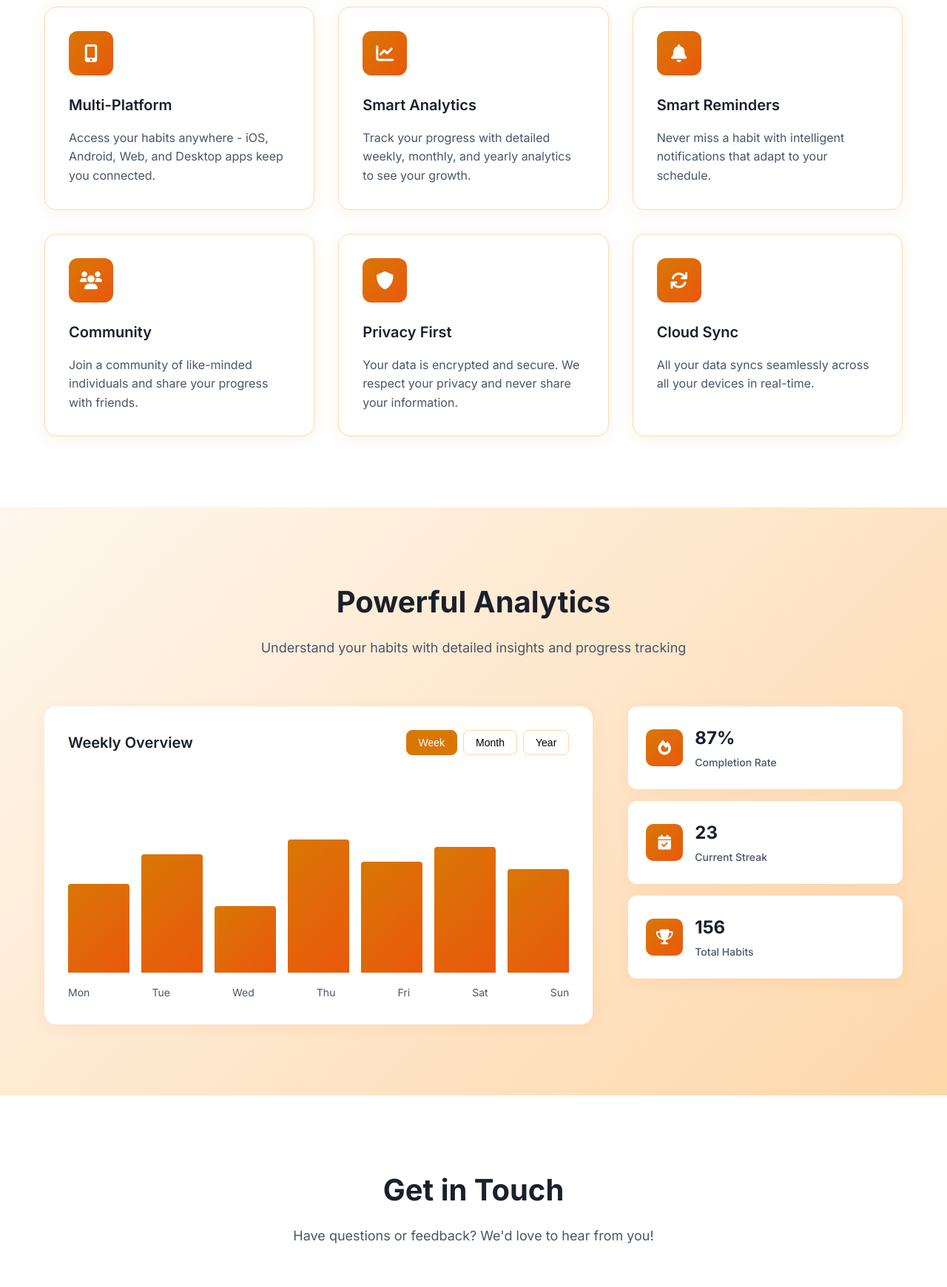
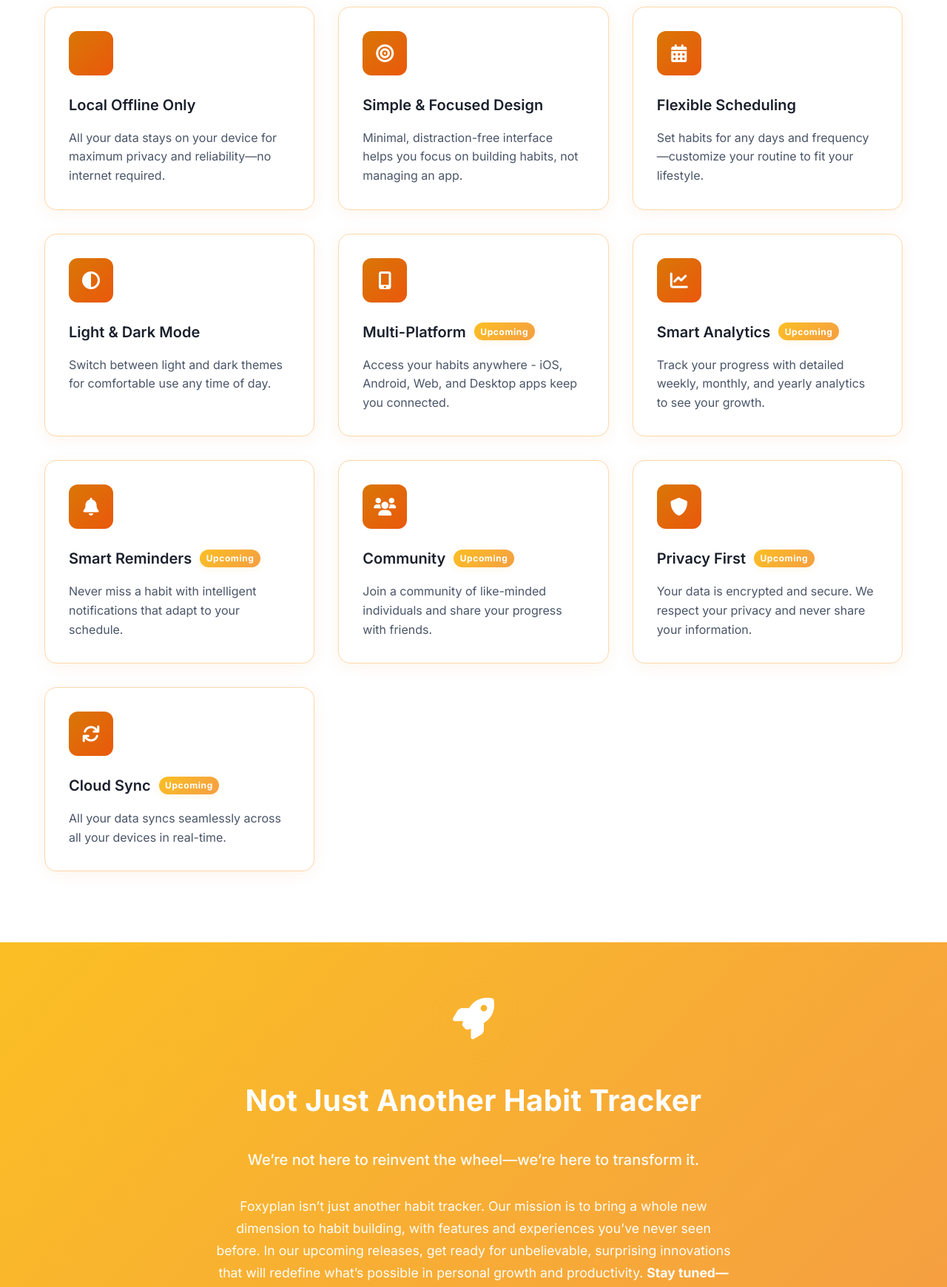
Before and after one commit to foxyplan/web-site, a plain HTML site: page index.html in a window 1280 px wide. Shown: the part 1060-2800 px from the top of the page at 74% size. Drawn offline with Linux system fonts and the light colour scheme.

Commit message:
New features are added

```diff
--- a/index.html
+++ b/index.html
@@ -62,7 +62,7 @@
                 </div>
                 <div class="hero-stats">
                     <div class="stat">
-                        <span class="stat-number">50K+</span>
+                        <span class="stat-number">1K+</span>
                         <span class="stat-label">Active Users</span>
                     </div>
                     <div class="stat">
@@ -81,7 +81,7 @@
                         <div class="phone-screen">
                             <div class="app-header">
                                 <h3>Today's Habits</h3>
-                                <span class="date">Dec 15, 2024</span>
+                                <span class="date">Aug 15, 2025</span>
                             </div>
                             <div class="habit-list">
                                 <div class="habit-item completed">
@@ -125,46 +125,90 @@
             <div class="features-grid">
                 <div class="feature-card">
                     <div class="feature-icon">
+                        <i class="fas fa-wifi-slash"></i>
+                    </div>
+                    <h3>Local Offline Only</h3>
+                    <p>All your data stays on your device for maximum privacy and reliability—no internet required.</p>
+                </div>
+                <div class="feature-card">
+                    <div class="feature-icon">
+                        <i class="fas fa-bullseye"></i>
+                    </div>
+                    <h3>Simple & Focused Design</h3>
+                    <p>Minimal, distraction-free interface helps you focus on building habits, not managing an app.</p>
+                </div>
+                <div class="feature-card">
+                    <div class="feature-icon">
+                        <i class="fas fa-calendar-alt"></i>
+                    </div>
+                    <h3>Flexible Scheduling</h3>
+                    <p>Set habits for any days and frequency—customize your routine to fit your lifestyle.</p>
+                </div>
+                <div class="feature-card">
+                    <div class="feature-icon">
+                        <i class="fas fa-adjust"></i>
+                    </div>
+                    <h3>Light & Dark Mode</h3>
+                    <p>Switch between light and dark themes for comfortable use any time of day.</p>
+                </div>
+                <div class="feature-card">
+                    <div class="feature-icon">
                         <i class="fas fa-mobile-alt"></i>
                     </div>
-                    <h3>Multi-Platform</h3>
+                    <h3>Multi-Platform <span class="feature-badge-upcoming">Upcoming</span></h3>
                     <p>Access your habits anywhere - iOS, Android, Web, and Desktop apps keep you connected.</p>
                 </div>
                 <div class="feature-card">
                     <div class="feature-icon">
                         <i class="fas fa-chart-line"></i>
                     </div>
-                    <h3>Smart Analytics</h3>
+                    <h3>Smart Analytics <span class="feature-badge-upcoming">Upcoming</span></h3>
                     <p>Track your progress with detailed weekly, monthly, and yearly analytics to see your growth.</p>
                 </div>
                 <div class="feature-card">
                     <div class="feature-icon">
                         <i class="fas fa-bell"></i>
                     </div>
-                    <h3>Smart Reminders</h3>
+                    <h3>Smart Reminders <span class="feature-badge-upcoming">Upcoming</span></h3>
                     <p>Never miss a habit with intelligent notifications that adapt to your schedule.</p>
                 </div>
                 <div class="feature-card">
                     <div class="feature-icon">
                         <i class="fas fa-users"></i>
                     </div>
-                    <h3>Community</h3>
+                    <h3>Community <span class="feature-badge-upcoming">Upcoming</span></h3>
                     <p>Join a community of like-minded individuals and share your progress with friends.</p>
                 </div>
                 <div class="feature-card">
                     <div class="feature-icon">
                         <i class="fas fa-shield-alt"></i>
                     </div>
-                    <h3>Privacy First</h3>
+                    <h3>Privacy First <span class="feature-badge-upcoming">Upcoming</span></h3>
                     <p>Your data is encrypted and secure. We respect your privacy and never share your information.</p>
                 </div>
                 <div class="feature-card">
                     <div class="feature-icon">
                         <i class="fas fa-sync"></i>
                     </div>
-                    <h3>Cloud Sync</h3>
+                    <h3>Cloud Sync <span class="feature-badge-upcoming">Upcoming</span></h3>
                     <p>All your data syncs seamlessly across all your devices in real-time.</p>
                 </div>
+            </div>
+        </div>
+    </section>
+
+    <!-- Not Just Another Habit Tracker Section -->
+    <section class="not-another-tracker">
+        <div class="container">
+            <div class="not-another-content">
+                <div class="not-another-icon">
+                    <i class="fas fa-rocket"></i>
+                </div>
+                <h2 class="not-another-title">Not Just Another Habit Tracker</h2>
+                <p class="not-another-subtitle">We’re not here to reinvent the wheel—we’re here to transform it.</p>
+                <p class="not-another-body">
+                    Foxyplan isn’t just another habit tracker. Our mission is to bring a whole new dimension to habit building, with features and experiences you’ve never seen before. In our upcoming releases, get ready for unbelievable, surprising innovations that will redefine what’s possible in personal growth and productivity. <strong>Stay tuned—history is about to be made.</strong>
+                </p>
             </div>
         </div>
     </section>
@@ -255,7 +299,7 @@
                         </div>
                         <div class="contact-details">
                             <h4>Email</h4>
-                            <p>contact@foxyplan.com</p>
+                            <p>info@foxyplan.com</p>
                         </div>
                     </div>
                     <div class="contact-item">
--- a/style.css
+++ b/style.css
@@ -381,6 +381,22 @@ body {
 .feature-card p {
     color: #4a5568;
     line-height: 1.6;
+}
+
+.feature-badge-upcoming {
+    display: inline-block;
+    background: linear-gradient(135deg, #fbbf24, #f59e42);
+    color: #fff;
+    font-size: 0.75rem;
+    font-weight: 700;
+    padding: 0.2em 0.7em;
+    border-radius: 999px;
+    margin-left: 0.5em;
+    letter-spacing: 0.05em;
+    vertical-align: middle;
+    box-shadow: 0 2px 8px rgba(251, 191, 36, 0.15);
+    position: relative;
+    top: -2px;
 }
 
 /* Analytics Section */
@@ -1280,3 +1296,52 @@ body {
 .feature-card:nth-child(4) { animation-delay: 0.4s; }
 .feature-card:nth-child(5) { animation-delay: 0.5s; }
 .feature-card:nth-child(6) { animation-delay: 0.6s; }
+
+.not-another-tracker {
+    background: linear-gradient(135deg, #fbbf24 0%, #f59e42 100%);
+    color: #fff;
+    padding: 60px 0 50px 0;
+    text-align: center;
+    position: relative;
+    z-index: 1;
+}
+.not-another-content {
+    max-width: 700px;
+    margin: 0 auto;
+    display: flex;
+    flex-direction: column;
+    align-items: center;
+    gap: 1.5rem;
+}
+.not-another-icon {
+    font-size: 3.5rem;
+    margin-bottom: 0.5rem;
+    color: #fff;
+    filter: drop-shadow(0 4px 16px rgba(251,191,36,0.25));
+}
+.not-another-title {
+    font-size: 2.5rem;
+    font-weight: 800;
+    margin-bottom: 0.5rem;
+    letter-spacing: 0.01em;
+}
+.not-another-subtitle {
+    font-size: 1.25rem;
+    font-weight: 500;
+    margin-bottom: 0.5rem;
+    opacity: 0.95;
+}
+.not-another-body {
+    font-size: 1.1rem;
+    font-weight: 400;
+    line-height: 1.7;
+    opacity: 0.98;
+}
+@media (max-width: 768px) {
+    .not-another-title {
+        font-size: 2rem;
+    }
+    .not-another-content {
+        padding: 0 10px;
+    }
+}
```
